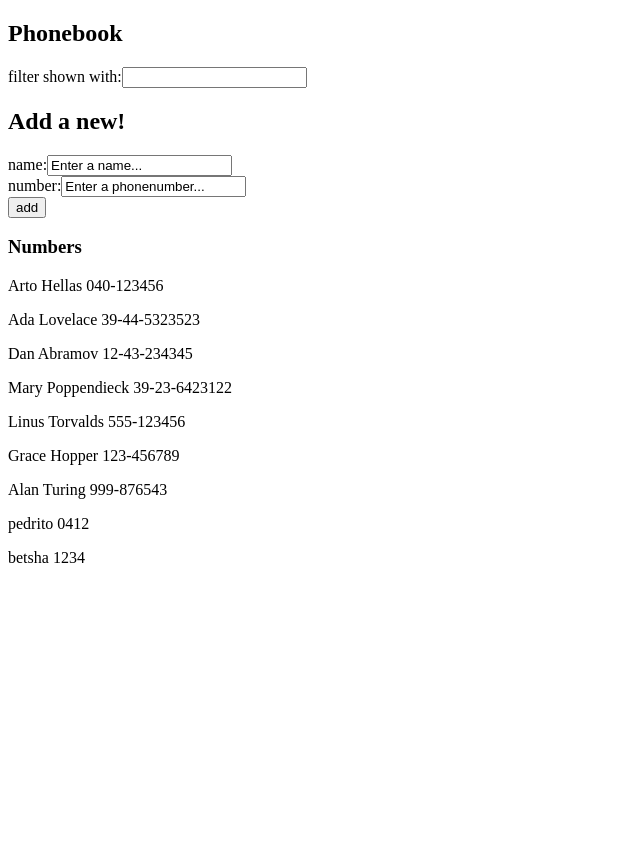
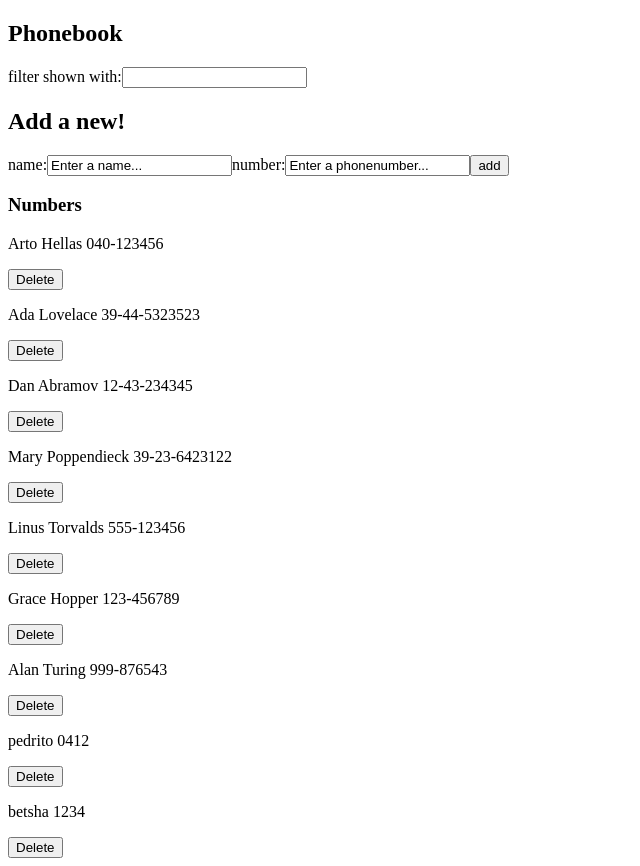
Before and after one commit to russi115/helsinki_course, a React (Vite) app in the folder part2/phonebook/: page / in a window 1280 px wide. Shown: the whole page, without its empty margins (0-640 px from the left). Before the commit the page ends 800 px from the top, so only its background shows below. Built offline with nearby package versions, Linux system fonts and the light colour scheme; data requests are answered from the project's data file.

Commit message:
exercise 2.14 done

```diff
--- a/part2/phonebook/package.json
+++ b/part2/phonebook/package.json
@@ -8,7 +8,7 @@
     "build": "vite build",
     "lint": "eslint . --ext js,jsx --report-unused-disable-directives --max-warnings 0",
     "preview": "vite preview",
-    "server": "json-server -p3001 --watch db.json"
+    "server": "json-server -p3002 --watch db.json"
   },
   "dependencies": {
     "axios": "^1.6.8",
--- a/part2/phonebook/src/App.jsx
+++ b/part2/phonebook/src/App.jsx
@@ -1,8 +1,9 @@
 import { useState, useEffect } from "react";
 import personService from './services/persons'
-import Filter from "./components/Filter";
 import Persons from "./components/Persons";
 import PersonForm from "./components/PersonForm";
+
+import Input from "./components/form/Input";
 
 const App = () => {
 
@@ -19,12 +20,12 @@ const App = () => {
   const [newName, setNewName] = useState("Enter a name...");
   const [newNumber, setNewNumber] = useState("Enter a phonenumber...");
 
-  const hanldeSubmit = (event) => {
+  const handleSubmit = (event) => {
     event.preventDefault();
     const nameObject = {
+      id: String(persons.length),
       name: newName,
-      number: newNumber,
-      id: persons.length + 1,
+      number: newNumber
     };
 
     if (persons.filter((elem) => elem.name == nameObject.name).length != 0) {
@@ -32,13 +33,22 @@ const App = () => {
     }
     personService
       .create(nameObject)
-      .then(response => {
+      .then((response) => {
         setPersons(persons.concat(response))
         setNewName("");
         setNewNumber("");
       })
+  };
 
-  };
+  const handleDelete = id => {
+    if ( window.confirm(`Delete ${persons.filter((e) => e.id == id)[0].name}?`) ){
+      personService
+      .remove(id)
+      .then((response) => {
+        setPersons(persons.filter(elem => elem.id !== response.id ))
+      })
+    }
+  }
 
   const handleNewName = (event) => {
     setNewName(event.target.value);
@@ -55,7 +65,7 @@ const App = () => {
   return (
     <div>
       <h2>Phonebook</h2>
-      <Filter
+      <Input
         text={"filter shown with"}
         value={filter}
         handle={handleFilter}
@@ -63,9 +73,9 @@ const App = () => {
       <PersonForm
         texts={["name", "number", "add"]}
         values={[newName, newNumber]}
-        handles={[handleNewName, handleNewNumber, hanldeSubmit]}
+        handles={[handleNewName, handleNewNumber, handleSubmit]}
       />
-      <Persons persons={persons} filter={filter} />
+      <Persons persons={persons} filter={filter} handle={handleDelete}/>
     </div>
   );
 };
--- a/part2/phonebook/src/components/Filter.jsx
+++ /dev/null
@@ -1,8 +0,0 @@
-import Input from "./form/Input";
-function Filter(props) {
-    return (
-        <Input text={props.text} value={props.value} handle={props.handle}/>
-     );
-}
-
-export default Filter;
--- a/part2/phonebook/src/components/Person.jsx
+++ b/part2/phonebook/src/components/Person.jsx
@@ -1,6 +1,10 @@
-function Person({name, number}) {
+import Button from "./form/Button";
+function Person({id, name, number, handle}) {
     return (
+        <>
         <p>{name} {number}</p>
+        <Button text={'Delete'} handle={handle}/>
+        </>
      );
 }
 
--- a/part2/phonebook/src/components/PersonForm.jsx
+++ b/part2/phonebook/src/components/PersonForm.jsx
@@ -1,8 +1,7 @@
 import Input from "./form/Input";
 import Button from "./form/Button";
 
-function PersonForm({texts, values, handles}) {
-
+function PersonForm({ texts, values, handles }) {
   return (
     <form>
       <h2>Add a new!</h2>
--- a/part2/phonebook/src/components/Persons.jsx
+++ b/part2/phonebook/src/components/Persons.jsx
@@ -1,11 +1,14 @@
 import Person from "./Person";
-function Persons({ persons, filter }) {
+function Persons({ persons, filter, handle}) {
   if (filter == "") {
     return (
       <>
         <h3>Numbers</h3>
-        {persons.map((elem) => (
-          <Person key={elem.id} name={elem.name} number={elem.number} />
+        {
+        persons.map((elem) => (
+          <>
+          <Person key={elem.id} name={elem.name} number={elem.number} handle={() => handle(elem.id)}/>
+          </>
         ))}
       </>
     );
@@ -16,7 +19,9 @@ function Persons({ persons, filter }) {
       {persons
         .filter((elem) => elem.name.toLowerCase().includes(filter))
         .map((elem) => (
-          <Person key={elem.id} name={elem.name} number={elem.number} />
+          <>
+          <Person key={elem.id} name={elem.name} number={elem.number} handle={() => handle(elem.id)}/>
+          </>
         ))}
     </>
   );
--- a/part2/phonebook/src/components/form/Button.jsx
+++ b/part2/phonebook/src/components/form/Button.jsx
@@ -1,7 +1,7 @@
-function Button(props) {
+function Button({text, handle}) {
   return (
-    <button onClick={props.handle} type="submit">
-      {props.text}
+    <button onClick={handle} type="submit">
+      {text}
     </button>
   );
 }
--- a/part2/phonebook/src/components/form/Input.jsx
+++ b/part2/phonebook/src/components/form/Input.jsx
@@ -1,8 +1,8 @@
 function Input(props) {
   return (
-    <div>
+    <>
       {props.text}:<input value={props.value} onChange={props.handle} />
-    </div>
+    </>
   );
 }
 
--- a/part2/phonebook/src/services/persons.js
+++ b/part2/phonebook/src/services/persons.js
@@ -1,22 +1,24 @@
 import axios from 'axios'
-const baseUrl = `http://localhost:3001/persons`
+const baseUrl = `http://localhost:3002/persons`
 
 const getAll = () => {
-    return axios
-        .get(baseUrl)
-        .then(response => response.data)
+    const request = axios.get(baseUrl)
+    return request.then(response => response.data)
 }
 
 const create = (newObject) => {
-    return axios
-            .post(baseUrl, newObject)
-            .then(response => response.data)
+    const request = axios.post(baseUrl, newObject)
+    return request.then(response => response.data)
 }
 
 const update = (id, newObject) => {
-    return axios
-            .put(`${baseUrl}/${id}`, newObject)
-            .then(reponse => reponse.data)
+    const request = axios.put(`${baseUrl}/${id}`, newObject)
+    return request.then(response => response.data)
 }
 
-export default {getAll, create, update}
+const remove = (id) => {
+    const request = axios.delete(`${baseUrl}/${id}`)
+    return request.then(response => response.data)
+}
+
+export default {getAll, create, update, remove}
```
